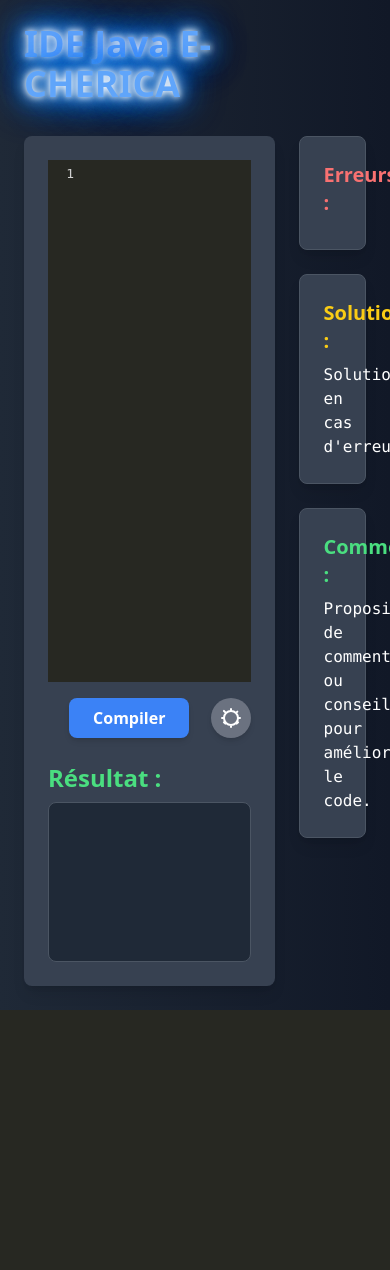
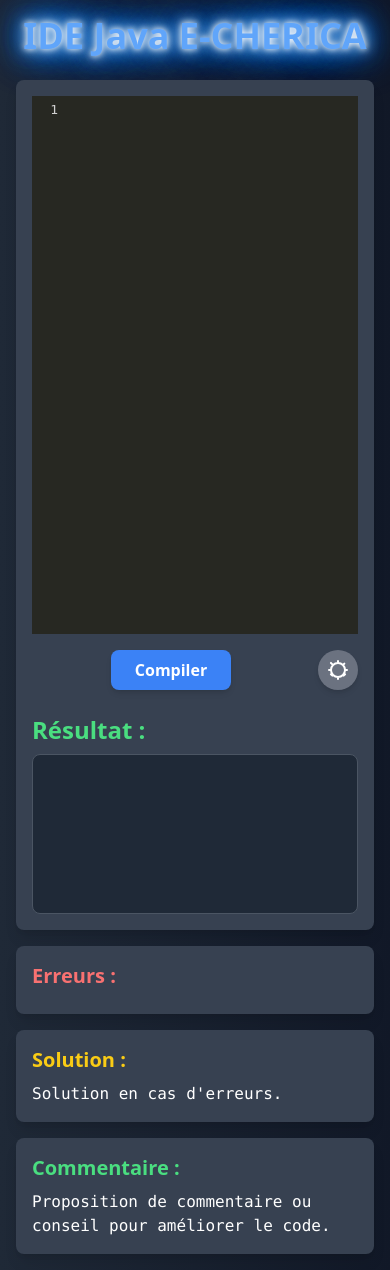
Before and after one commit to cherica01/IDE_JAVA, a Django app: page / in a window 390 px wide; the page is wider, and only the part inside the window is pictured. Before the commit the page ends 1010 px from the top of that part, so only its background shows below. Run offline with Django 5.2, Linux system fonts and the light colour scheme; some libraries are stand-ins or nearby versions.

Commit message:
responsive

```diff
--- a/templates/interface.html
+++ b/templates/interface.html
@@ -14,7 +14,6 @@
     <link rel="stylesheet" href="https://cdnjs.cloudflare.com/ajax/libs/codemirror/5.65.5/theme/eclipse.min.css">
     <link rel="stylesheet" href="https://cdnjs.cloudflare.com/ajax/libs/codemirror/5.65.5/addon/lint/lint.min.css">
     <script src="https://cdnjs.cloudflare.com/ajax/libs/codemirror/5.65.5/addon/lint/lint.min.js"></script>
-
     <script>
         let editor;
         let currentTheme = 'monokai'; // Par défaut, thème sombre
@@ -140,7 +139,6 @@
             document.getElementById('commentaire').innerText = data.commentaire || '';
         }
     </script>
-
 </head>
 <style>
     @keyframes glowing {
@@ -151,51 +149,25 @@
     .glow-title {
         animation: glowing 3s ease-in-out infinite;
     }
-    .code-editor {
-        border-radius: 8px;
-        overflow: hidden;
-        box-shadow: 0 0 20px rgba(0, 115, 230, 0.3);
-        transition: box-shadow 0.3s ease;
-    }
-    .code-editor:hover {
-        box-shadow: 0 0 30px rgba(0, 115, 230, 0.5);
-    }
-    .result-box {
-        transition: all 0.3s ease;
-    }
-    .result-box:hover {
-        transform: translateY(-5px);
-        box-shadow: 0 5px 15px rgba(0, 0, 0, 0.3);
-    }
-    .compile-button {
-        transition: all 0.3s ease;
-    }
-    .compile-button:hover {
-        transform: scale(1.05);
-    }
 </style>
-<body class="bg-gradient-to-r from-gray-800 to-gray-900 text-white min-h-screen flex flex-col items-center p-6">
-    <h1 class="text-4xl font-bold text-blue-400 mb-8 glow-title">IDE Java E-CHERICA</h1>
+<body class="bg-gradient-to-r from-gray-800 to-gray-900 text-white min-h-screen flex flex-col items-center p-4">
+    <h1 class="text-4xl font-bold text-blue-400 mb-6 glow-title">IDE Java E-CHERICA</h1>
 
-    <div class="grid grid-cols-4 gap-6 w-full max-w-8xl">
-        <!-- Zone d'édition et de résultat (3/4 de largeur) -->
-        <div class="col-span-3 bg-gray-700 p-6 rounded-lg shadow-lg flex flex-col h-[850px]">
-            <!-- CodeMirror Wrapper -->
+    <div class="grid grid-cols-1 lg:grid-cols-4 gap-4 w-full max-w-7xl">
+        <!-- Zone d'édition et de résultat -->
+        <div class="lg:col-span-3 bg-gray-700 p-4 rounded-lg shadow-lg flex flex-col h-[850px]">
+            <!-- Éditeur de code -->
             <textarea id="code_java" placeholder="// Écrivez votre code Java ici"></textarea>
 
             <div class="flex justify-between items-center mt-4 w-full">
-                <!-- Le bouton Compiler reste centré -->
                 <div class="flex-grow flex justify-center">
                     <button onclick="compiler()"
-                            class="px-6 py-2 bg-blue-500 text-white font-semibold rounded-lg shadow-md hover:bg-blue-600 focus:outline-none focus:ring-2 focus:ring-blue-400 focus:ring-offset-2">
+                            class="px-6 py-2 bg-blue-500 text-white font-semibold rounded-lg shadow-md hover:bg-blue-600 focus:outline-none focus:ring-2 focus:ring-blue-400 focus:ring-offset-2 compile-button">
                         Compiler
                     </button>
                 </div>
-
-
                 <button id="themeButton" onclick="toggleTheme()"
-                        class="w-10 h-10 bg-gray-500 text-white rounded-full flex items-center justify-center shadow-md hover:bg-gray-600 focus:outline-none focus:ring-2 focus:ring-gray-400 focus:ring-offset-2 ml-auto">
-                    <!-- Icône SVG -->
+                        class="w-10 h-10 bg-gray-500 text-white rounded-full flex items-center justify-center shadow-md hover:bg-gray-600 focus:outline-none focus:ring-2 focus:ring-gray-400 focus:ring-offset-2 ml-2">
                     <svg id="themeIcon" xmlns="http://www.w3.org/2000/svg" class="h-6 w-6" fill="none" viewBox="0 0 24 24" stroke="currentColor">
                         <path stroke-linecap="round" stroke-linejoin="round" stroke-width="2"
                               d="M12 3v2m0 14v2m9-9h-2M5 12H3m15.364-6.364l-1.414 1.414M6.343 17.657l-1.414-1.414M17.657 17.657l1.414-1.414M6.343 6.343L4.93 4.93M12 5a7 7 0 100 14 7 7 0 000-14z" />
@@ -203,25 +175,23 @@
                 </button>
             </div>
 
-
             <div class="mt-6">
                 <h2 class="text-2xl font-semibold text-green-400">Résultat :</h2>
                 <pre id="resultat" class="bg-gray-800 border border-gray-600 rounded-lg p-4 mt-2 text-white h-40 overflow-y-auto"></pre>
             </div>
         </div>
 
-
-        <div class="col-span-1 flex flex-col gap-6">
-            <div class="bg-gray-700 shadow-lg rounded-lg p-6 border border-gray-600">
+        <!-- Zone d'affichage des erreurs et solutions -->
+        <div class="lg:col-span-1 flex flex-col gap-4">
+            <div class="bg-gray-700 shadow-lg rounded-lg p-4">
                 <h2 class="text-xl font-semibold text-red-400">Erreurs :</h2>
                 <pre id="erreurs" class="mt-2 text-white whitespace-pre-wrap"></pre>
             </div>
-
-            <div class="bg-gray-700 shadow-lg rounded-lg p-6 border border-gray-600">
+            <div class="bg-gray-700 shadow-lg rounded-lg p-4">
                 <h2 class="text-xl font-semibold text-yellow-400">Solution :</h2>
                 <pre id="solution" class="mt-2 text-white whitespace-pre-wrap">Solution en cas d'erreurs.</pre>
             </div>
-            <div class="bg-gray-700 shadow-lg rounded-lg p-6 border border-gray-600">
+            <div class="bg-gray-700 shadow-lg rounded-lg p-4">
                 <h2 class="text-xl font-semibold text-green-400">Commentaire :</h2>
                 <pre id="commentaire" class="mt-2 text-white whitespace-pre-wrap">Proposition de commentaire ou conseil pour améliorer le code.</pre>
             </div>
```
